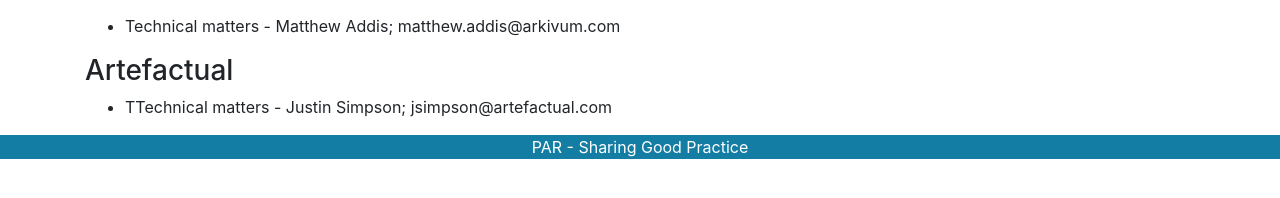
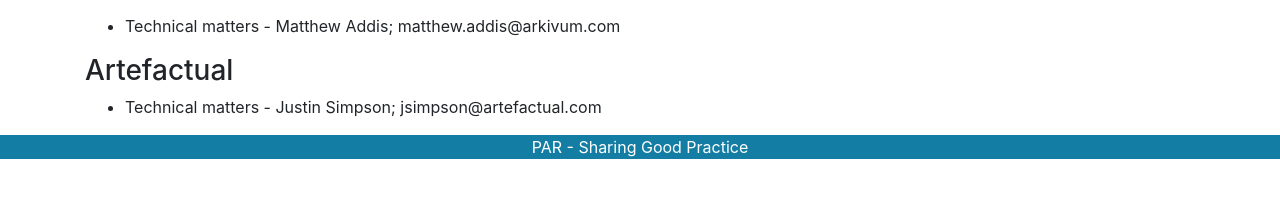
Before and after one commit to openpreserve/par, a Jekyll site: the page built from docs/resources/index.md, in a window 1280 px wide and 1200 px high. Shown: the part 855-1053 px from the top of the window. Built offline with Jekyll 4.4.1, drawn with Linux system fonts in a browser that asks for light colours.

Commit message:
Update index.md

```diff
--- a/docs/resources/index.md
+++ b/docs/resources/index.md
@@ -10,7 +10,7 @@
 * JACK to provide
 
 ## Presentations and Background Material
-- [PAR 2020 webinar v01 310320.pdf](./presentations/PAR 2020 webinar v01 310320.pdf)
+- [PAR 2020 webinar v01 310320.pdf](./presentations/PAR%202020%20Webinar%20v01%20310320.pdf)
 - [JISC 2019 Presentation, York](./presentations/PAR Presentation York 2019.pdf)
 - [iPres 2019 Presentation](./presentations/PAR Presentation iPres 2019.pdf)
 
@@ -34,4 +34,4 @@
 * Technical matters - Matthew Addis; matthew.addis@arkivum.com
 
 ### Artefactual
-* TTechnical matters -  Justin Simpson; jsimpson@artefactual.com
+* Technical matters -  Justin Simpson; jsimpson@artefactual.com
```
